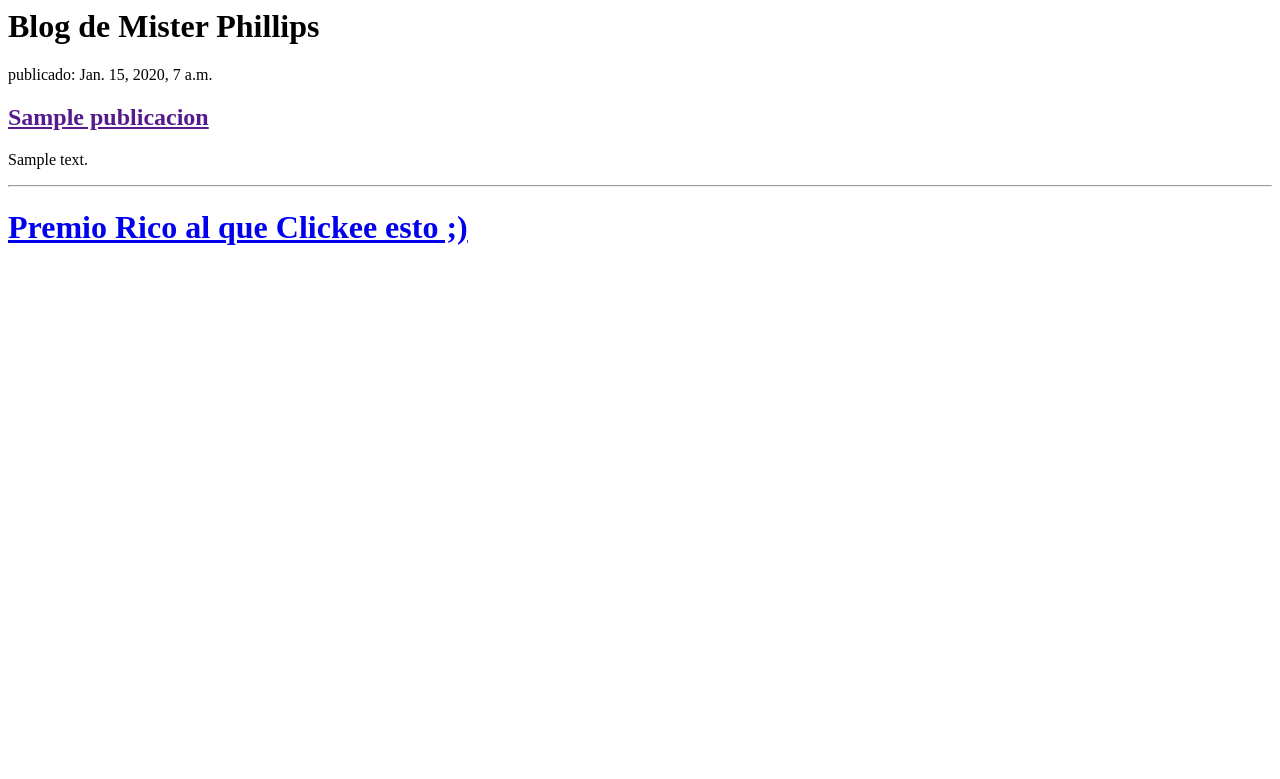
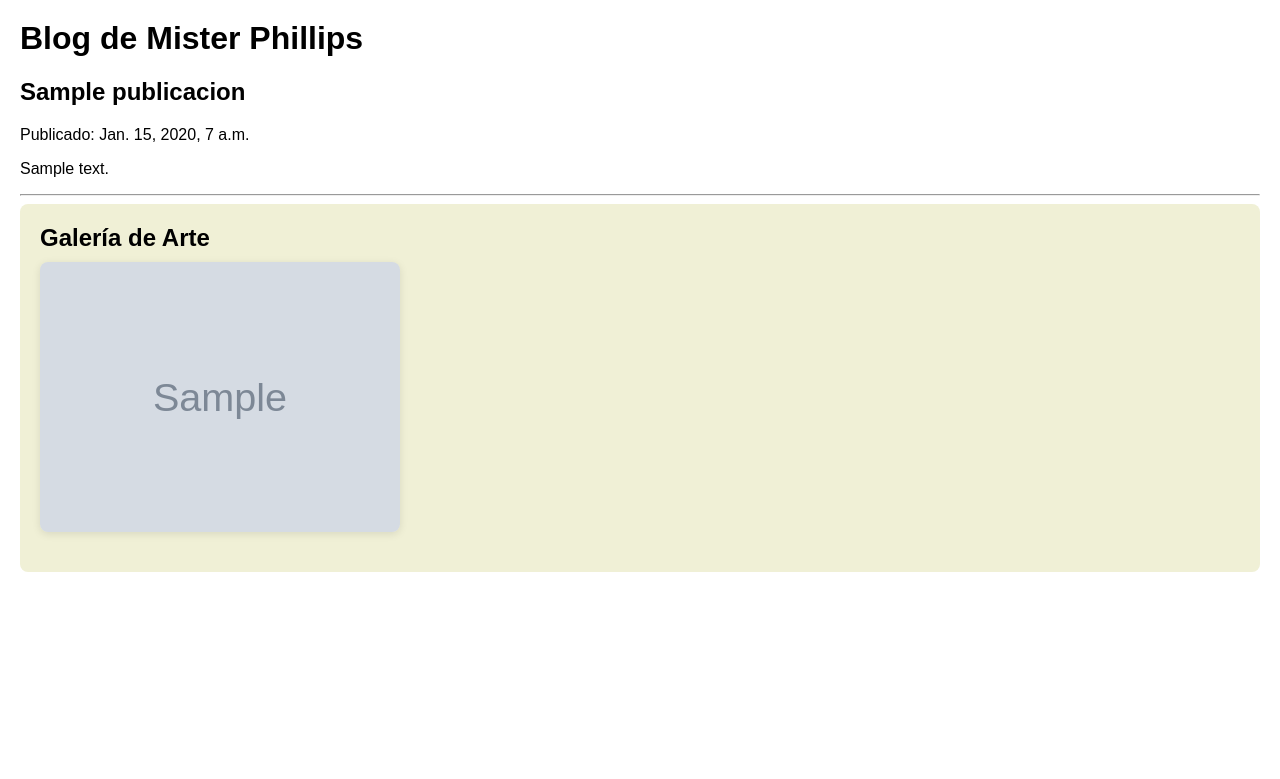
Before and after one commit to TheMuffinMaann/mi-primer-blog, a Django app: page / in a window 1280 px wide. Shown: the top 779 px of the page. Run offline with Django 3.2, Linux system fonts and the light colour scheme; tables that the repository leaves empty hold one stand-in row (values such as "Sample post"); grey boxes marked "Sample" are stand-in pictures.

Commit message:
Blog junto con galeria de arte

```diff
--- a/blog/admin.py
+++ b/blog/admin.py
@@ -1,5 +1,4 @@
 from django.contrib import admin
-from .models import Publicacion
 from .models import Publicacion, ObraArte
 
 admin.site.register(Publicacion)
--- a/blog/models.py
+++ b/blog/models.py
@@ -12,6 +12,7 @@ class Publicacion(models.Model):
     def publicar(self):
         self.fecha_publicacion = timezone.now()
         self.save()
+
     def __str__(self):
         return self.titulo
 
--- a/blog/templates/blog/lista_public.html
+++ b/blog/templates/blog/lista_public.html
@@ -1,26 +1,110 @@
 <html>
 <head>
-		<title>Blog del chico virga</title>
+    <title>Blog + Galería de Arte</title>
+    <style>
+        body {
+            font-family: Arial, sans-serif;
+            margin: 20px;
+        }
+
+        .galeria {
+            background-color: #f0f0d6;
+            padding: 20px;
+            border-radius: 8px;
+        }
+
+        .galeria-title {
+            font-size: 24px;
+            font-weight: bold;
+            margin-bottom: 10px;
+        }
+
+        .galeria-grid {
+            display: flex;
+            flex-wrap: wrap;
+            justify-content: space-between;
+        }
+
+        .obra {
+            position: relative;
+            width: 30%;
+            margin-bottom: 20px;
+            overflow: hidden;
+            border-radius: 8px;
+            box-shadow: 0 2px 8px rgba(0, 0, 0, 0.1);
+        }
+
+        .obra img {
+            width: 100%;
+            height: auto;
+            display: block;
+            transition: transform 0.3s ease;
+        }
+
+        .obra:hover img {
+            transform: scale(1.05);
+        }
+
+        .overlay {
+            position: absolute;
+            bottom: 0;
+            background: rgba(0, 0, 0, 0.7);
+            color: #fff;
+            width: 100%;
+            padding: 10px;
+            opacity: 0;
+            transition: opacity 0.3s ease;
+            font-size: 14px;
+        }
+
+        .obra:hover .overlay {
+            opacity: 1;
+        }
+
+        .overlay h2 {
+            margin: 0 0 5px;
+            font-size: 16px;
+            font-weight: bold;
+        }
+
+        .overlay p {
+            margin: 0;
+        }
+    </style>
 </head>
 <body>
-		<div>
-			<h1><strong>Blog de Mister Phillips</strong></h1>
-		</div>
 
+    <!-- Sección Blog -->
+    <h1>Blog de Mister Phillips</h1>
     {% for publicacion in publicaciones %}
         <div>
-			<p> publicado: {{ publicacion.fecha_publicacion }}</p>
-			<h2><a href="">{{ publicacion.titulo }}</a></h2>
+            <h2>{{ publicacion.titulo }}</h2>
+            <p>Publicado: {{ publicacion.fecha_publicacion }}</p>
             <p>{{ publicacion.texto|linebreaksbr }}</p>
             <hr>
         </div>
     {% endfor %}
 
-
-		<div>
-			<h1><a href= "www.pornhub.com">Premio Rico al que Clickee esto ;) </a></h1>
+    <!-- Sección Galería de Arte -->
+    <div class="galeria">
+        <div class="galeria-title">Galería de Arte</div>
+        <div class="galeria-grid">
+            {% for obra in obras %}
+                <div class="obra">
+                    {% if obra.imagen %}
+                        <img src="{{ obra.imagen.url }}" alt="{{ obra.titulo }}">
+                    {% else %}
+                        <img src="https://via.placeholder.com/300x200.png?text=Sin+imagen" alt="Sin imagen">
+                    {% endif %}
+                    <div class="overlay">
+                        <h2>{{ obra.titulo }}</h2>
+                        <p>Autor: {{ obra.autor }}</p>
+                        <p>{{ obra.descripcion }}</p>
                     </div>
-
+                </div>
+            {% endfor %}
+        </div>
+    </div>
 
 </body>
 </html>
--- a/blog/urls.py
+++ b/blog/urls.py
@@ -3,5 +3,6 @@ from . import views
 
 urlpatterns = [
     path('', views.lista_public, name='lista_public'),
-    path('galeria/', views.lista_obras, name='lista_obras'),
+
+    # path('galeria/', views.lista_obras, name='lista_obras'),
 ]
--- a/blog/views.py
+++ b/blog/views.py
@@ -3,9 +3,9 @@ from django.utils import timezone
 from .models import Publicacion, ObraArte
 
 def lista_public(request):
-    publicaciones=Publicacion.objects.filter(fecha_publicacion__lte=timezone.now()).order_by('fecha_publicacion')
-    return render(request, 'blog/lista_public.html', {'publicaciones':publicaciones})
-
-def lista_obras(request):
+    publicaciones = Publicacion.objects.filter(fecha_publicacion__lte=timezone.now()).order_by('fecha_publicacion')
     obras = ObraArte.objects.all().order_by('fecha_creacion')
-    return render(request, 'blog/lista_obras.html', {'obras': obras})
+    return render(request, 'blog/lista_public.html', {
+        'publicaciones': publicaciones,
+        'obras': obras
+    })
```
Lines whose indentation alone changed are shown as unchanged.
